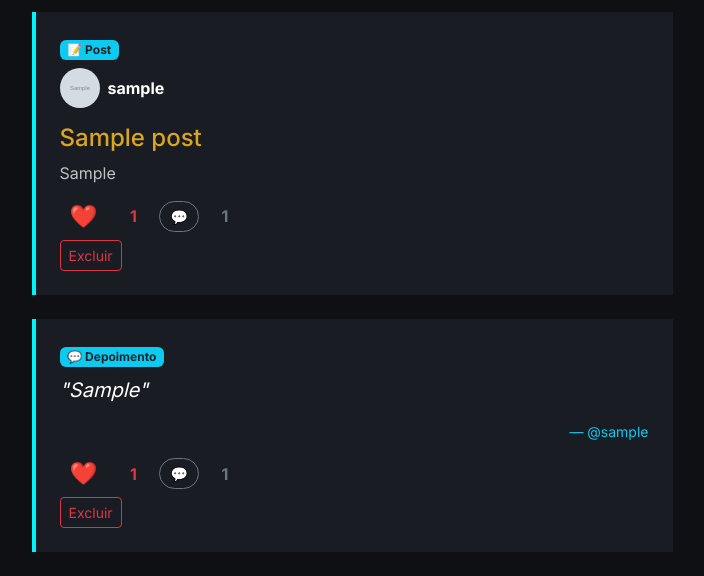
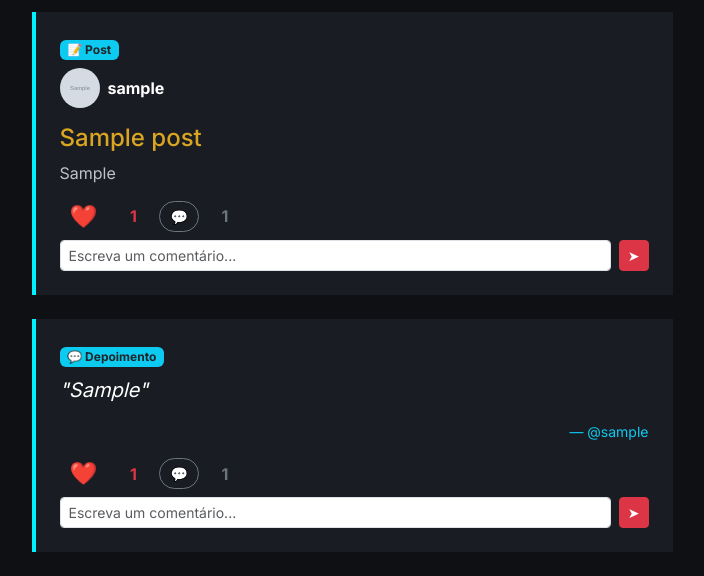
Before and after one commit to andinho-163/dinhoflix, a Flask app: page / in a window 1280 px wide. Shown: the part 1042-1618 px from the top of the page, without its empty margins (288-992 px from the left). Run offline with Flask 3, Linux system fonts and the light colour scheme; a user stored in the database is signed in; tables that the repository leaves empty hold one stand-in row (values such as "Sample post"); grey boxes marked "Sample" are stand-in pictures.

Commit message:
Novo templat de ações

```diff
--- a/DinhoFlix/templates/components/acoes_feed.html
+++ b/DinhoFlix/templates/components/acoes_feed.html
@@ -1,6 +1,7 @@
 <div class="d-flex align-items-center gap-3 mt-3 feed-acoes">
 
-  <button class="btn btn-sm btn-like btn-outline-danger"
+  <button type="button"
+          class="btn btn-sm btn-like btn-outline-danger"
           data-tipo="{{ tipo }}"
           data-id="{{ objeto.id }}">
     ❤️
@@ -11,7 +12,8 @@
     {{ objeto.likes|length }}
   </span>
 
-  <button class="btn btn-sm btn-comment btn-outline-secondary"
+  <button type="button"
+          class="btn btn-sm btn-comment btn-outline-secondary"
           data-tipo="{{ tipo }}"
           data-id="{{ objeto.id }}">
     💬
--- a/DinhoFlix/templates/home.html
+++ b/DinhoFlix/templates/home.html
@@ -81,13 +81,22 @@
 
             {% if current_user.is_authenticated %}
               <form class="comentario-form mt-2"
-                    data-tipo="video"
-                    data-id="{{ video.id }}">
+                  data-tipo="{{ tipo }}"
+                  data-id="{{ objeto.id }}">
+
                 <div class="d-flex gap-2">
-                  <input name="texto" class="form-control form-control-sm" required>
-                  <button class="btn btn-danger btn-sm">➤</button>
+                    <input name="texto"
+                         class="form-control form-control-sm"
+                         placeholder="Escreva um comentário..."
+                          required>
+
+                    <button type="submit"
+                        class="btn btn-danger btn-sm">
+                     ➤
+                     </button>
                 </div>
               </form>
+
             {% endif %}
           </div>
         </div>
@@ -117,9 +126,22 @@
 
 
             {% if current_user == post.autor %}
-            <form action="{{ url_for('excluir_post', post_id=post.id) }}" method="POST" class="mt-2">
-              <button class="btn btn-sm btn-outline-danger">Excluir</button>
-            </form>
+                <form class="comentario-form mt-2"
+                    data-tipo="{{ tipo }}"
+                    data-id="{{ objeto.id }}">
+
+                    <div class="d-flex gap-2">
+                        <input name="texto"
+                         class="form-control form-control-sm"
+                         placeholder="Escreva um comentário..."
+                          required>
+
+                        <button type="submit"
+                          class="btn btn-danger btn-sm">
+                         ➤
+                        </button>
+                    </div>
+                </form>
             {% endif %}
 
         <div class="comentarios-box mt-3" id="comentarios-post-{{ post.id }}">
@@ -162,9 +184,22 @@
 
 
             {% if current_user == depoimento.autor %}
-            <form action="{{ url_for('excluir_depoimento', depoimento_id=depoimento.id) }}" method="POST" class="mt-2">
-              <button class="btn btn-sm btn-outline-danger">Excluir</button>
-            </form>
+                <form class="comentario-form mt-2"
+                  data-tipo="{{ tipo }}"
+                  data-id="{{ objeto.id }}">
+
+                    <div class="d-flex gap-2">
+                        <input name="texto"
+                         class="form-control form-control-sm"
+                         placeholder="Escreva um comentário..."
+                          required>
+
+                        <button type="submit"
+                             class="btn btn-danger btn-sm">
+                            ➤
+                        </button>
+                    </div>
+                </form>
             {% endif %}
         <div class="comentarios-box mt-3" id="comentarios-depoimento-{{ depoimento.id }}">
           {% for comentario in depoimento.comentarios %}
```
